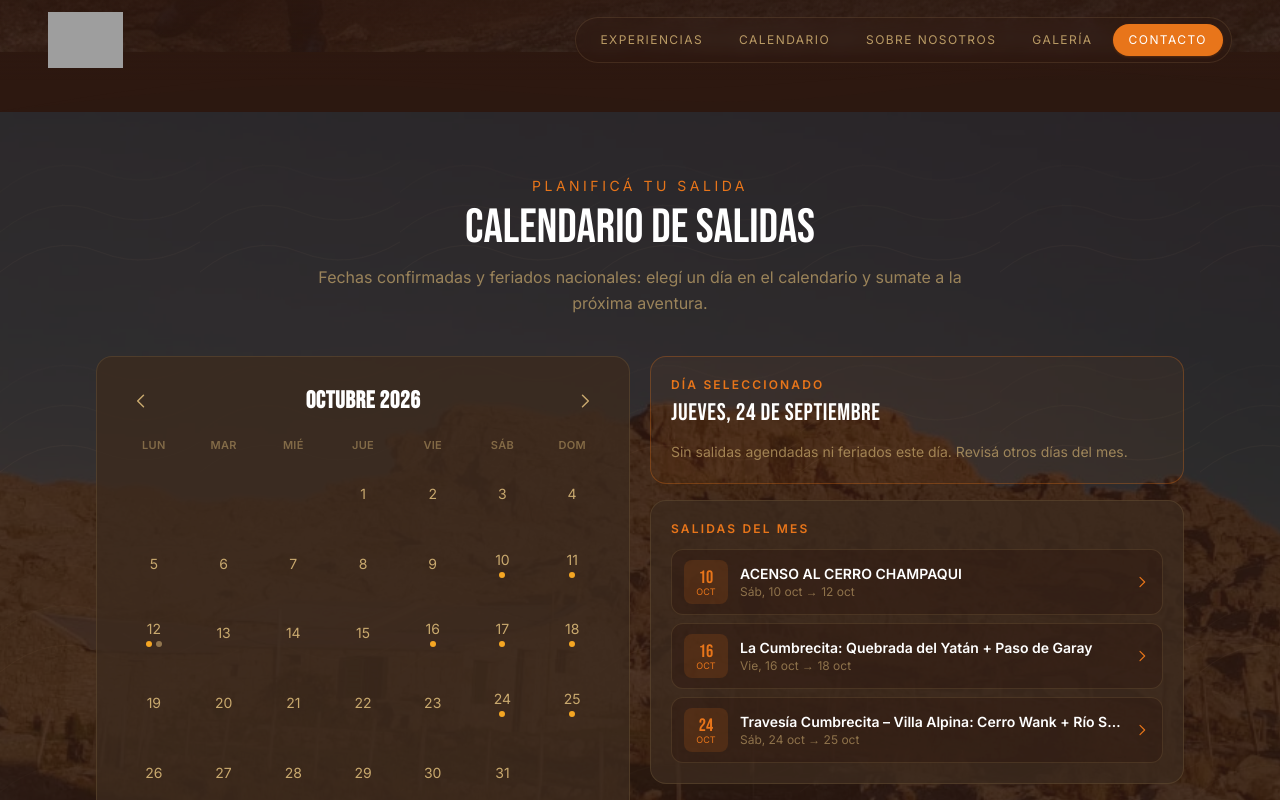
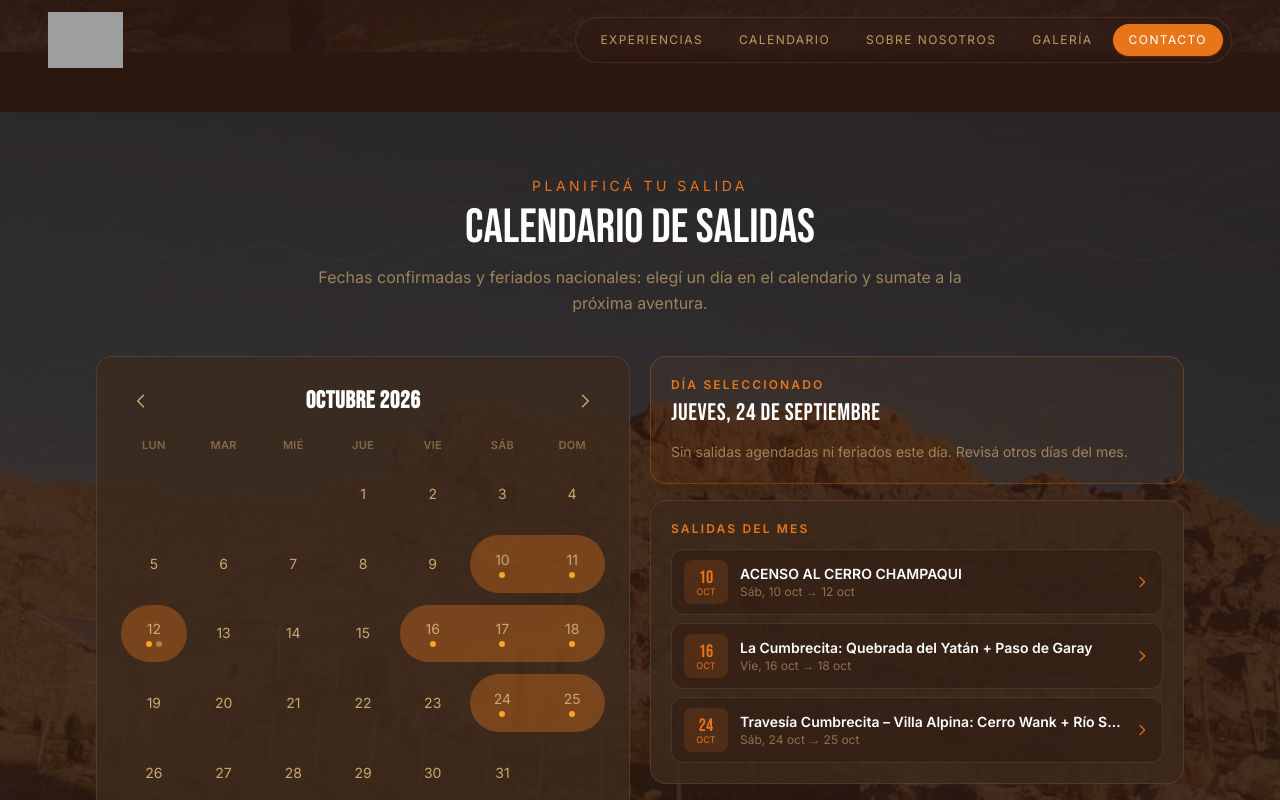
Before and after one commit to Alexis-Re/TrekkingCumbrecita, a Vue app: page / in a window 1280 px wide. Both pictures are taken after a click on the button 585 px from the left and 2321 px from the top of the page. Shown: the part 1921-2721 px from the top of the page. Built offline with nearby package versions, Linux system fonts and the light colour scheme; grey boxes are pictures that could not be loaded.

Commit message:
feat: highlight multi-day departures with range bands in calendar

```diff
--- a/src/components/CalendarGrid.vue
+++ b/src/components/CalendarGrid.vue
@@ -5,7 +5,7 @@ const props = defineProps({
   modelValue: { type: String, default: '' },
   month: { type: String, required: true },
   minDate: { type: String, default: '' },
-  // Mapa de fechas 'YYYY-MM-DD' -> { salidas: Number, feriado: String }
+  // Mapa de fechas 'YYYY-MM-DD' -> { salidas: Number, feriado: String, rango?: { inicio, fin } }
   marks: { type: Object, default: () => ({}) }
 })
 
@@ -64,6 +64,52 @@ function isBeforeMinimum(date) {
   return Boolean(props.minDate) && toDateKey(date) < props.minDate
 }
 
+function shiftDay(date, delta) {
+  return new Date(date.getFullYear(), date.getMonth(), date.getDate() + delta)
+}
+
+// Día cubierto por una salida multiday (rango con duración real).
+function enRango(date) {
+  const rango = markFor(date)?.rango
+  return Boolean(rango && rango.inicio < rango.fin)
+}
+
+function mismaRango(a, b) {
+  return Boolean(a && b && a.inicio === b.inicio && a.fin === b.fin)
+}
+
+// ¿La banda continúa desde/el día anterior dentro de la misma fila y mes visible?
+function conectaIzq(date) {
+  if (!enRango(date) || date.getDay() === 1) return false // lunes: inicia fila
+  const previo = shiftDay(date, -1)
+  if (isBeforeMinimum(previo)) return false
+  if (!toDateKey(previo).startsWith(props.month)) return false
+  return mismaRango(markFor(date).rango, markFor(previo)?.rango)
+}
+
+// ¿La banda continúa hacia el día siguiente dentro de la misma fila y mes visible?
+function conectaDer(date) {
+  if (!enRango(date) || date.getDay() === 0) return false // domingo: cierra fila
+  const siguiente = shiftDay(date, 1)
+  if (!toDateKey(siguiente).startsWith(props.month)) return false
+  return mismaRango(markFor(date).rango, markFor(siguiente)?.rango)
+}
+
+function bandaVisible(date) {
+  return Boolean(date) && enRango(date) && !isBeforeMinimum(date)
+}
+
+function bandaClase(date) {
+  // La banda se extiende solo hacia la derecha para cubrir el gap (`gap-1`);
+  // si se extendiera desde ambos lados, las capas translúcidas se solaparían
+  // en el gap y quedaría una costura más brillante.
+  return [
+    'left-0',
+    conectaIzq(date) ? '' : 'rounded-l-full',
+    conectaDer(date) ? '-right-1' : 'right-0 rounded-r-full',
+  ]
+}
+
 function isSelected(date) {
   return Boolean(date) && toDateKey(date) === props.modelValue
 }
@@ -79,10 +125,18 @@ function dayClass(date) {
   return 'text-brand-cream hover:bg-brand-orange/20 hover:text-brand-white'
 }
 
+function fechaCorta(valor) {
+  return new Intl.DateTimeFormat('es-AR', { day: 'numeric', month: 'short' })
+    .format(parseDate(valor))
+    .replace('.', '')
+}
+
 function ariaLabel(date) {
   let label = new Intl.DateTimeFormat('es-AR', { weekday: 'long', day: 'numeric', month: 'long' }).format(date)
   const mark = markFor(date)
   if (mark?.salidas) label += `, ${mark.salidas} ${mark.salidas === 1 ? 'salida disponible' : 'salidas disponibles'}`
+  if (mark?.rango && mark.rango.inicio < mark.rango.fin)
+    label += `, día de una salida del ${fechaCorta(mark.rango.inicio)} al ${fechaCorta(mark.rango.fin)}`
   if (mark?.feriado) label += `, feriado${mark.feriado ? ` (${mark.feriado})` : ''}`
   return label
 }
@@ -110,11 +164,17 @@ function selectDate(date) {
     </div>
 
     <div class="grid grid-cols-7 gap-1" role="grid" :aria-label="`Calendario de ${monthTitle}`">
-      <span v-for="(date, index) in calendarDays" :key="date ? toDateKey(date) : `empty-${index}`" class="aspect-square" role="gridcell">
+      <span v-for="(date, index) in calendarDays" :key="date ? toDateKey(date) : `empty-${index}`" class="relative aspect-square" role="gridcell">
+        <span
+          v-if="bandaVisible(date)"
+          class="pointer-events-none absolute inset-y-1 z-0 bg-brand-orange/35"
+          :class="bandaClase(date)"
+          aria-hidden="true"
+        ></span>
         <button
           v-if="date"
           type="button"
-          class="flex h-full w-full flex-col items-center justify-center gap-0.5 rounded-lg font-sans text-sm transition-all duration-200 focus:outline-none focus:ring-2 focus:ring-brand-orange/70"
+          class="relative flex h-full w-full flex-col items-center justify-center gap-0.5 rounded-lg font-sans text-sm transition-all duration-200 focus:outline-none focus:ring-2 focus:ring-brand-orange/70"
           :class="dayClass(date)"
           :disabled="isBeforeMinimum(date)"
           :aria-label="ariaLabel(date)"
--- a/src/data/calendario.js
+++ b/src/data/calendario.js
@@ -73,7 +73,10 @@ function diasDeSalida(salida) {
 }
 
 // Devuelve las marcas de un mes en el formato que espera CalendarGrid:
-//   { 'YYYY-MM-DD': { salidas: Number, feriado: String } }
+//   { 'YYYY-MM-DD': { salidas: Number, feriado: String, rango?: { inicio, fin } } }
+// `rango` solo aparece en los días cubiertos por una salida multiday y contiene
+// el rango completo (fecha de inicio y fin de la salida), para que la grilla
+// pinte la banda que conecta las celdas.
 // `month` tiene formato 'YYYY-MM'. Si un día tiene dos feriados (fechas solapadas)
 // los nombres se unen con ' · '.
 export function marksDelMes(month) {
@@ -88,11 +91,14 @@ export function marksDelMes(month) {
   }
 
   for (const salida of salidas) {
+    const multiday = Boolean(salida.fin && salida.fin > salida.fecha)
     // Marca todos los días del rango (multiday con `fin`), solo si caen en el mes.
     for (const dia of diasDeSalida(salida)) {
       if (!dia.startsWith(prefijo)) continue
       const slot = (marks[dia] ||= {})
       slot.salidas = (slot.salidas || 0) + 1
+      // Rango completo para que CalendarGrid dibuje la banda de conexión.
+      if (multiday) slot.rango ||= { inicio: salida.fecha, fin: salida.fin }
     }
   }
 
--- a/src/sections/Calendario.vue
+++ b/src/sections/Calendario.vue
@@ -142,6 +142,10 @@ onUnmounted(() => observer?.disconnect())
             <span class="inline-flex items-center gap-2">
               <span class="h-2 w-2 rounded-full bg-brand-gold" aria-hidden="true"></span>
               Salidas confirmadas
+            </span>
+            <span class="inline-flex items-center gap-2">
+              <span class="h-2.5 w-5 rounded-full bg-brand-orange/35" aria-hidden="true"></span>
+              Salida de varios días
             </span>
             <span class="inline-flex items-center gap-2">
               <span class="h-2 w-2 rounded-full bg-brand-cream/60" aria-hidden="true"></span>
```
